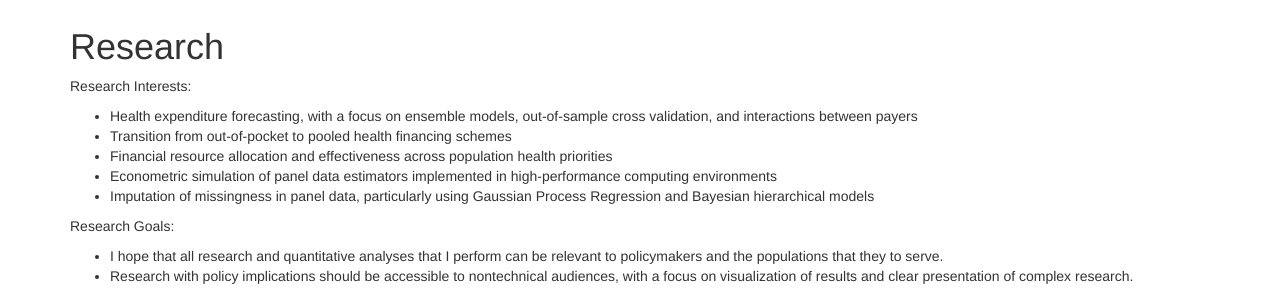
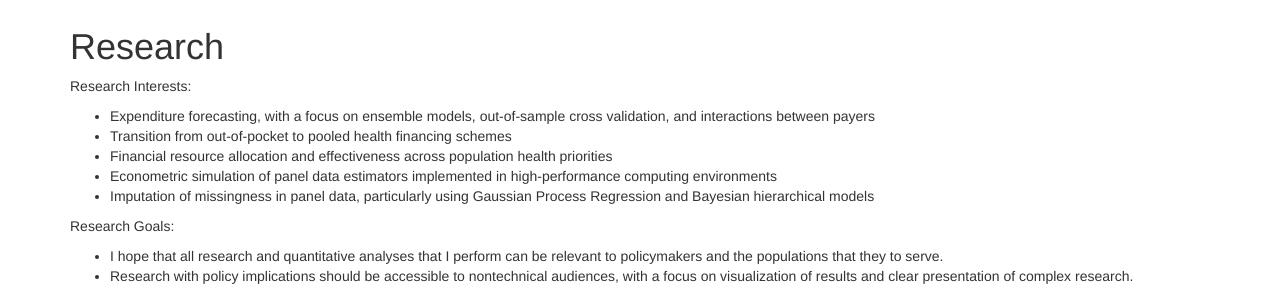
Before and after one commit to tnt2113/tnt2113.github.io, a Jekyll site: the page research/index.html, which Jekyll copies as it is, in a window 1280 px wide. Shown: the part 185-485 px from the top of the page. Built offline with Jekyll 4.4.1, drawn with Linux system fonts in a browser that asks for light colours.

Commit message:
research

```diff
--- a/research/index.html
+++ b/research/index.html
@@ -67,7 +67,7 @@ jQuery(document).ready(function($) {
 <h1 class="post-title">Research</h1>
 <p>Research Interests:
 <ul>
-<li>Health expenditure forecasting, with a focus on ensemble models, out-of-sample cross validation, and interactions between payers</li>
+<li>Expenditure forecasting, with a focus on ensemble models, out-of-sample cross validation, and interactions between payers</li>
 <li>Transition from out-of-pocket to pooled health financing schemes</li>
 <li>Financial resource allocation and effectiveness across population health priorities</li>
 <li>Econometric simulation of panel data estimators implemented in high-performance computing environments</li>
```
